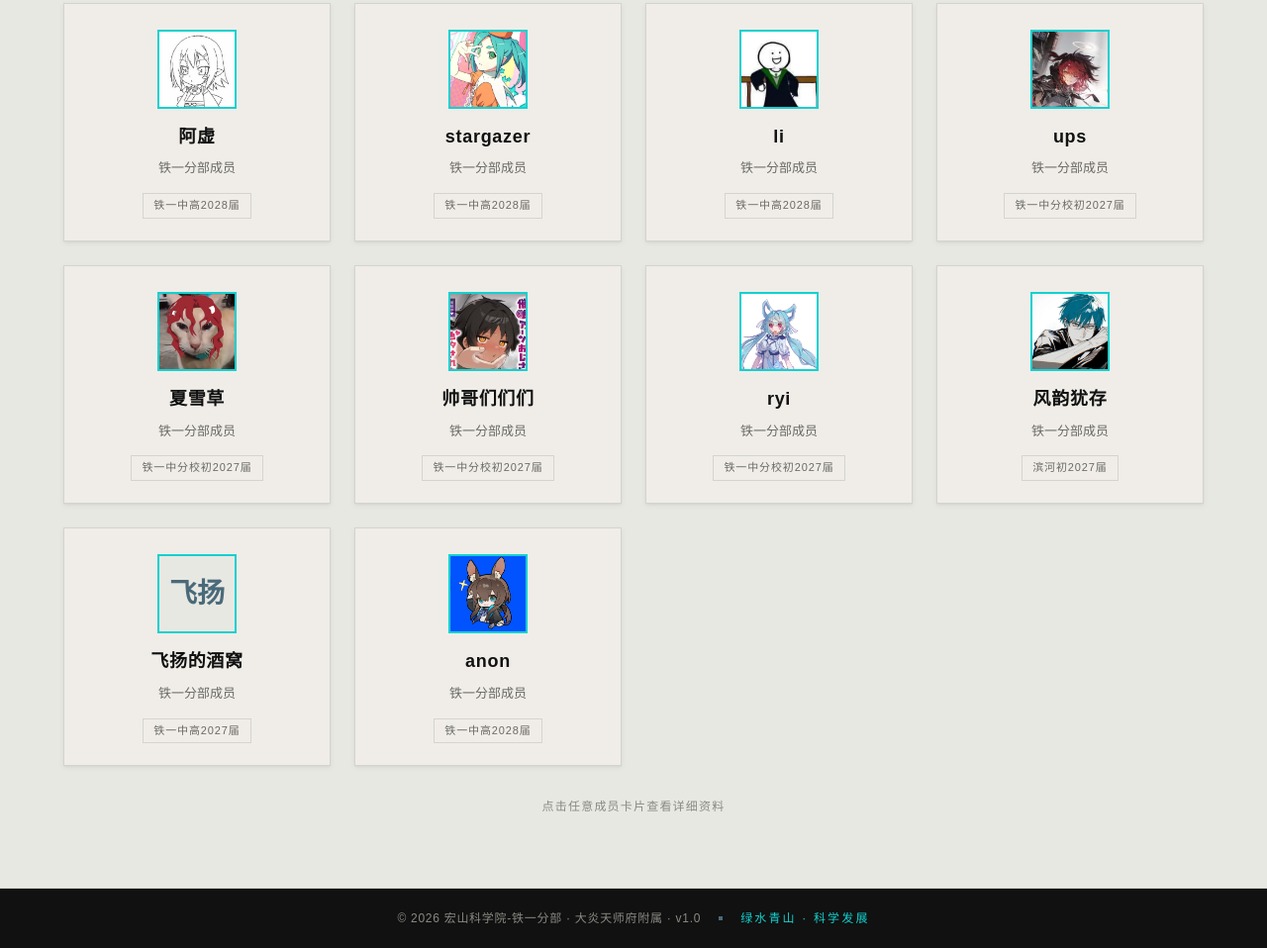
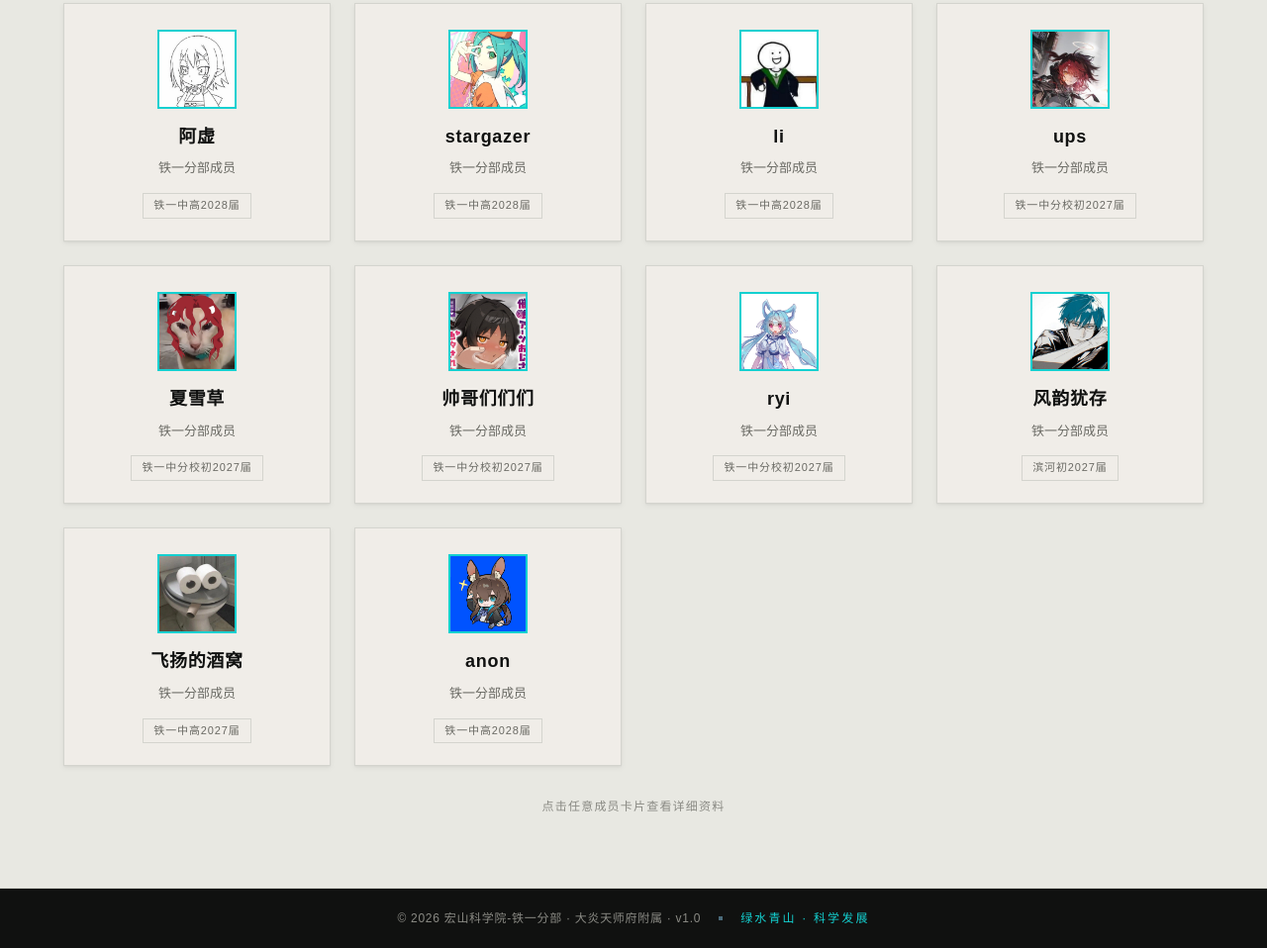
Before and after one commit to sanbaodaren/hongshan-site, a plain HTML site: page members.html in a window 1280 px wide. Shown: the part 712-1670 px from the top of the page at 99% size. Drawn offline with Linux system fonts and the light colour scheme.

Commit message:
成员资料：补全飞扬的酒窝头像

```diff
--- a/members.html
+++ b/members.html
@@ -185,10 +185,11 @@
 
           <article class="member-card"
                    data-name="飞扬的酒窝"
+                   data-avatar="assets/members/飞扬的酒窝.jpg"
                    data-role="铁一分部成员"
                    data-bio="西安市铁一中学 高2027届。宏山科学院铁一分部成员。"
                    data-tags="成员,高2027届">
-            <div class="m-avatar">飞扬</div>
+            <div class="m-avatar"><img src="assets/members/飞扬的酒窝.jpg" alt="飞扬的酒窝"></div>
             <h3 class="m-name">飞扬的酒窝</h3>
             <p class="m-role">铁一分部成员</p>
             <div class="m-tags"><span class="tag">铁一中高2027届</span></div>
```
Also changed, not shown: assets/members/飞扬的酒窝.jpg (added).
